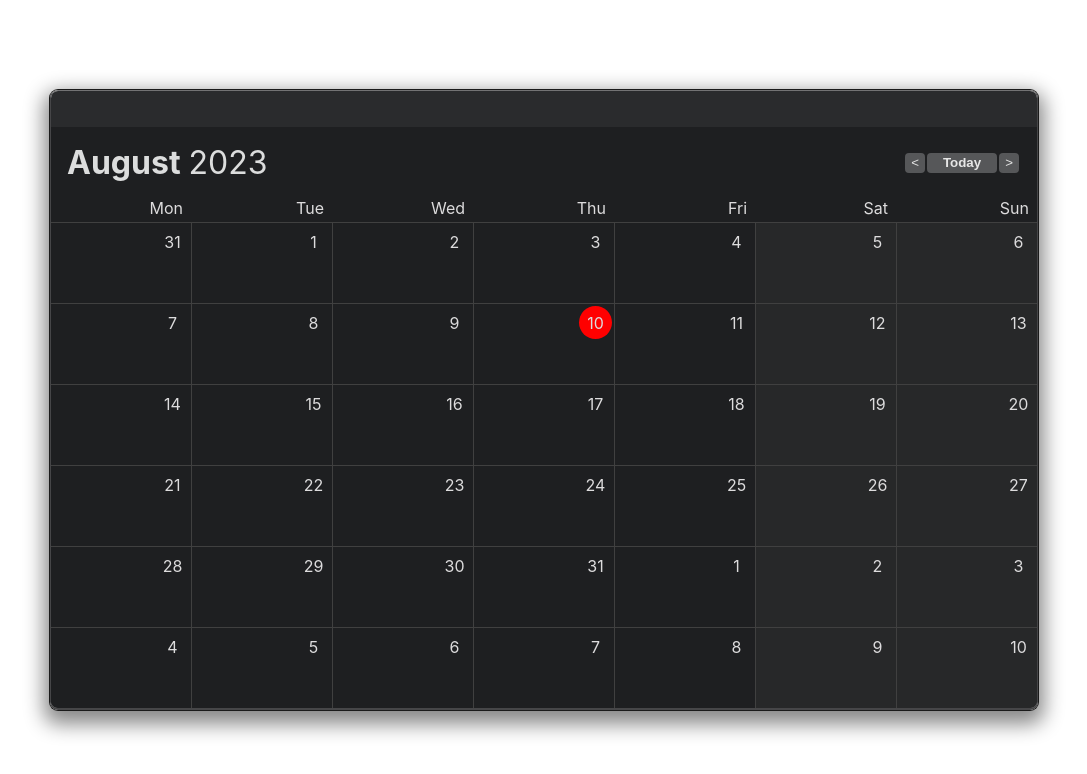
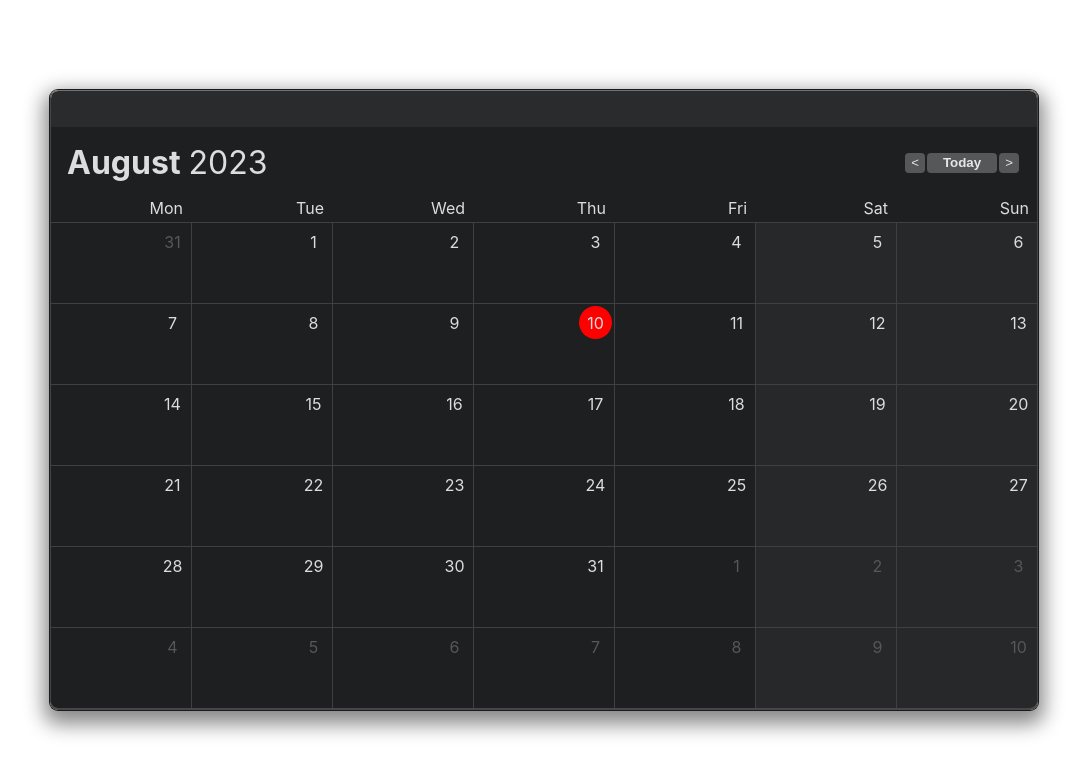
Before and after one commit to Taras21071988/calendar_year, a React (Create React App) app: page / in a window 1280 px wide. Shown: the top 774 px of the page, without its empty margins (96-1183 px from the left). Built offline with nearby package versions, Linux system fonts and the light colour scheme.

Commit message:
implemented the algorithm for highlighting  the numbers of the selected month

```diff
--- a/src/components/App/index.js
+++ b/src/components/App/index.js
@@ -18,7 +18,6 @@ const ShadowWrapper = styled.div`
 
 function App() {
   moment.updateLocale("en", { week: { dow: 1 } });
-  // const today = moment();
 
   const [today, setToday] = useState(moment());
   const startDay = today.clone().startOf("month").startOf("week");
@@ -26,7 +25,9 @@ function App() {
   const prevHandler = () => {
     setToday((prev) => prev.clone().subtract(1, "month"));
   };
-  const todayHandler = () => {setToday(moment())};
+  const todayHandler = () => {
+    setToday(moment());
+  };
   const nextHandler = () => {
     setToday((prev) => prev.clone().add(1, "month"));
   };
@@ -40,7 +41,7 @@ function App() {
         todayHandler={todayHandler}
         nextHandler={nextHandler}
       />
-      <CalendarGrid startDay={startDay} />
+      <CalendarGrid startDay={startDay} today={today} />
     </ShadowWrapper>
   );
 }
--- a/src/components/CalendarGrid/index.js
+++ b/src/components/CalendarGrid/index.js
@@ -13,13 +13,13 @@ const CellWrapper = styled.div`
   min-width: 140px;
   min-height: ${(props) => (props.$isheader ? 24 : 80)}px;
   background-color: ${(props) => (props.$isweekend ? "#272829" : "#1e1f21")};
-  color: #dddcdd;
+  color: ${(props) => (props.$isselectedmonth ? "#dddddd" : "#555759")};
 `;
 const RowCell = styled.div`
   display: flex;
   justify-content: ${(props) =>
     props.$justifycontent ? props.$justifycontent : "flex-start"};
-  ${(props) => props.pr && `padding-right: ${props.pr * 8}px`}
+  ${(props) => props.$pr && `padding-right: ${props.$pr * 8}px`}
 `;
 const DayWrapper = styled.div`
   height: 33px;
@@ -39,17 +39,18 @@ const CurrentDay = styled.div`
   justify-content: center;
 `;
 
-const CalendarGrid = ({ startDay }) => {
+const CalendarGrid = ({ startDay, today }) => {
   const day = startDay.clone().subtract(1, "day");
   const daysArray = [...Array(42)].map(() => day.add(1, "day").clone());
   const isCurrentDay = (day) => moment().isSame(day, "day");
+  const isSelectedMonth = (day) => today.isSame(day, "month");
 
   return (
     <>
       <GridWrapper $isheader>
         {[...Array(7)].map((_, i) => (
-          <CellWrapper $isheader>
-            <RowCell $justifycontent={"flex-end"} pr={1}>
+          <CellWrapper $isheader $isselectedmonth>
+            <RowCell $justifycontent={"flex-end"} $pr={1}>
               {moment()
                 .day(i + 1)
                 .format("ddd")}
@@ -62,6 +63,7 @@ const CalendarGrid = ({ startDay }) => {
           <CellWrapper
             key={dayItem.format("DDMMYYYY")}
             $isweekend={dayItem.day() === 6 || dayItem.day() === 0}
+            $isselectedmonth={isSelectedMonth(dayItem)}
           >
             <RowCell $justifycontent={"flex-end"}>
               <DayWrapper>
```
